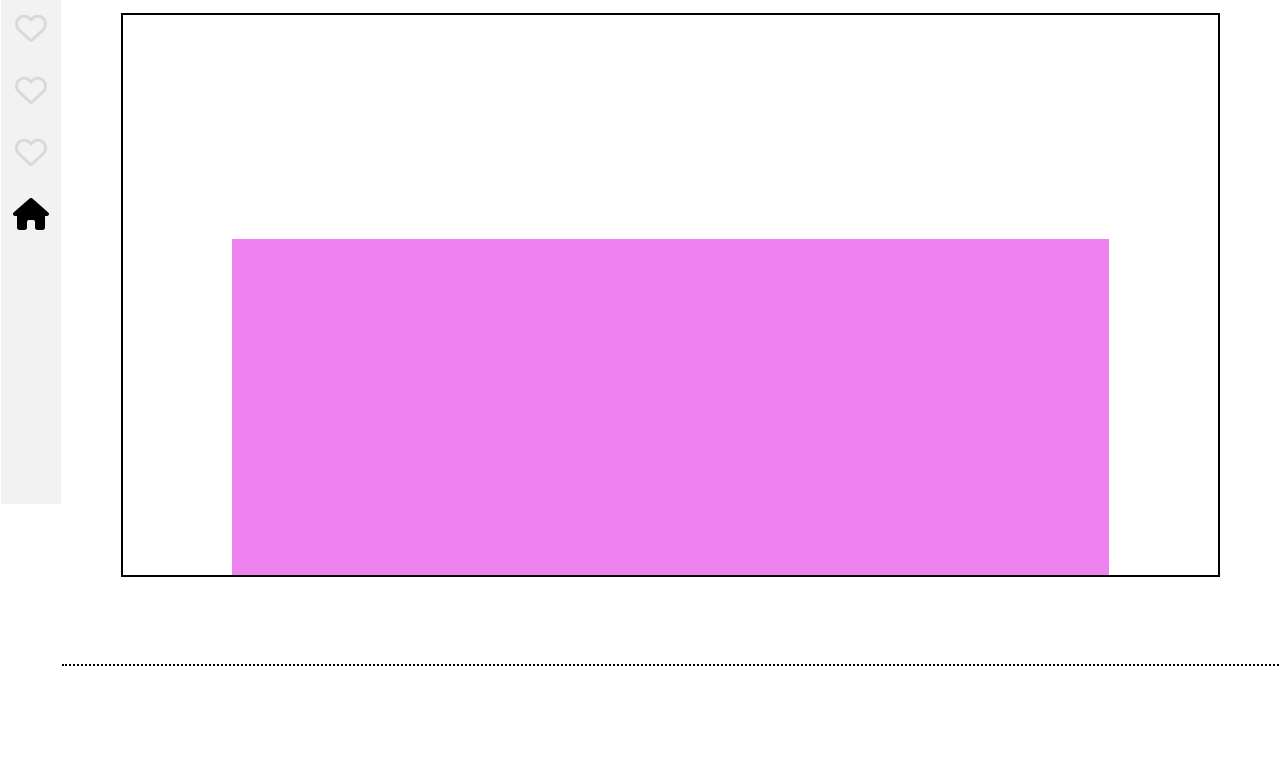
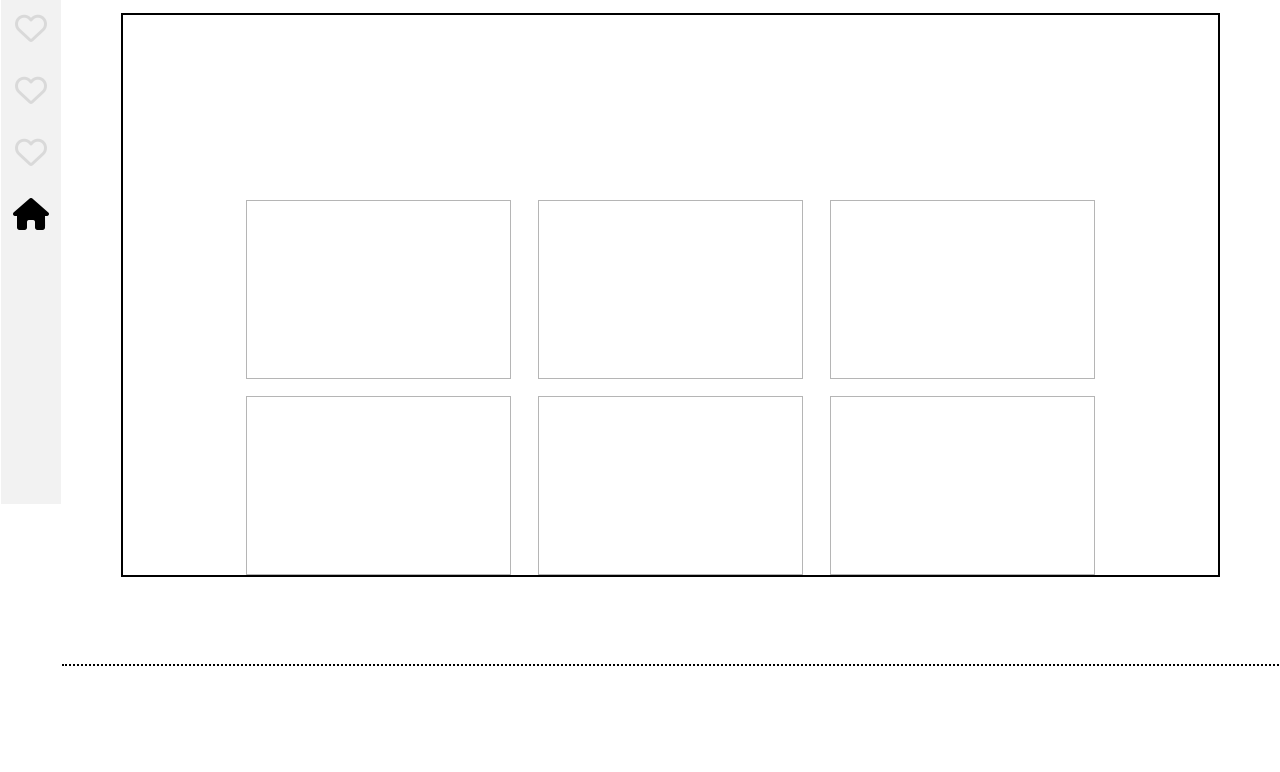
Before and after one commit to Like-lion-inha-Hackathon/nada_djagno, a Django app: page /records/ in a window 1280 px wide. Shown: the part 217-989 px from the top of the page. Run offline with Django 3.2, Linux system fonts and the light colour scheme; some libraries are stand-ins or nearby versions.

Commit message:
06_1128_이승찬
record 가장 위에 부분 변경

```diff
--- a/static/css/records/records.css
+++ b/static/css/records/records.css
@@ -131,9 +131,24 @@
   align-items: flex-end;
 }
 .index_three_window_sixmother {
-  height: 60%;
+  height: 70%;
   width: 80%;
-  background-color: violet;
+  display: grid;
+  grid-template-columns: 1fr 1fr 1fr;
+  grid-template-rows: 1fr 1fr;
+}
+.index_three_window_box {
+  display: flex;
+  justify-content: center;
+  align-items: flex-end;
+}
+.index_three_window_one {
+  width: 90%;
+  height: 90%;
+  background-color: white;
+  border-style: solid;
+  border-width: 1px;
+  border-color: rgb(181, 181, 181);
 }
 .index_four {
   width: 100%;
--- a/templates/records/records.html
+++ b/templates/records/records.html
@@ -47,7 +47,26 @@
                 <div class="index_three_title_one">사진들어가는 곳</div>
             </div>
             <div class="index_three_window">
-                <div class="index_three_window_sixmother"></div>
+                <div class="index_three_window_sixmother">
+                    <div class="index_three_window_box">
+                        <div class="index_three_window_one"></div>
+                    </div>
+                    <div class="index_three_window_box">
+                        <div class="index_three_window_one"></div>
+                    </div>
+                    <div class="index_three_window_box">
+                        <div class="index_three_window_one"></div>
+                    </div>
+                    <div class="index_three_window_box">
+                        <div class="index_three_window_one"></div>
+                    </div>
+                    <div class="index_three_window_box">
+                        <div class="index_three_window_one"></div>
+                    </div>
+                    <div class="index_three_window_box">
+                        <div class="index_three_window_one"></div>
+                    </div>
+                </div>
             </div>
         </div>
         <div class="index_four">
```
